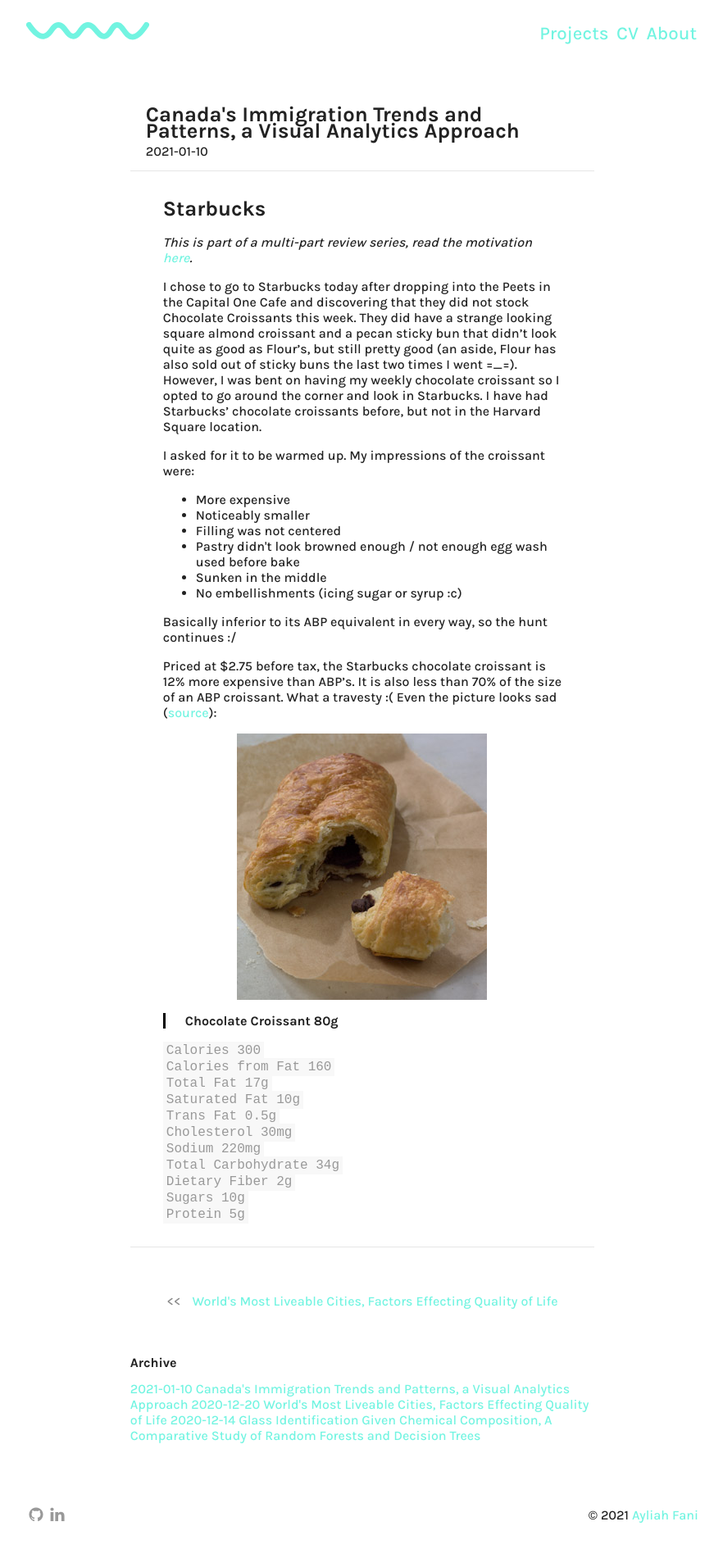
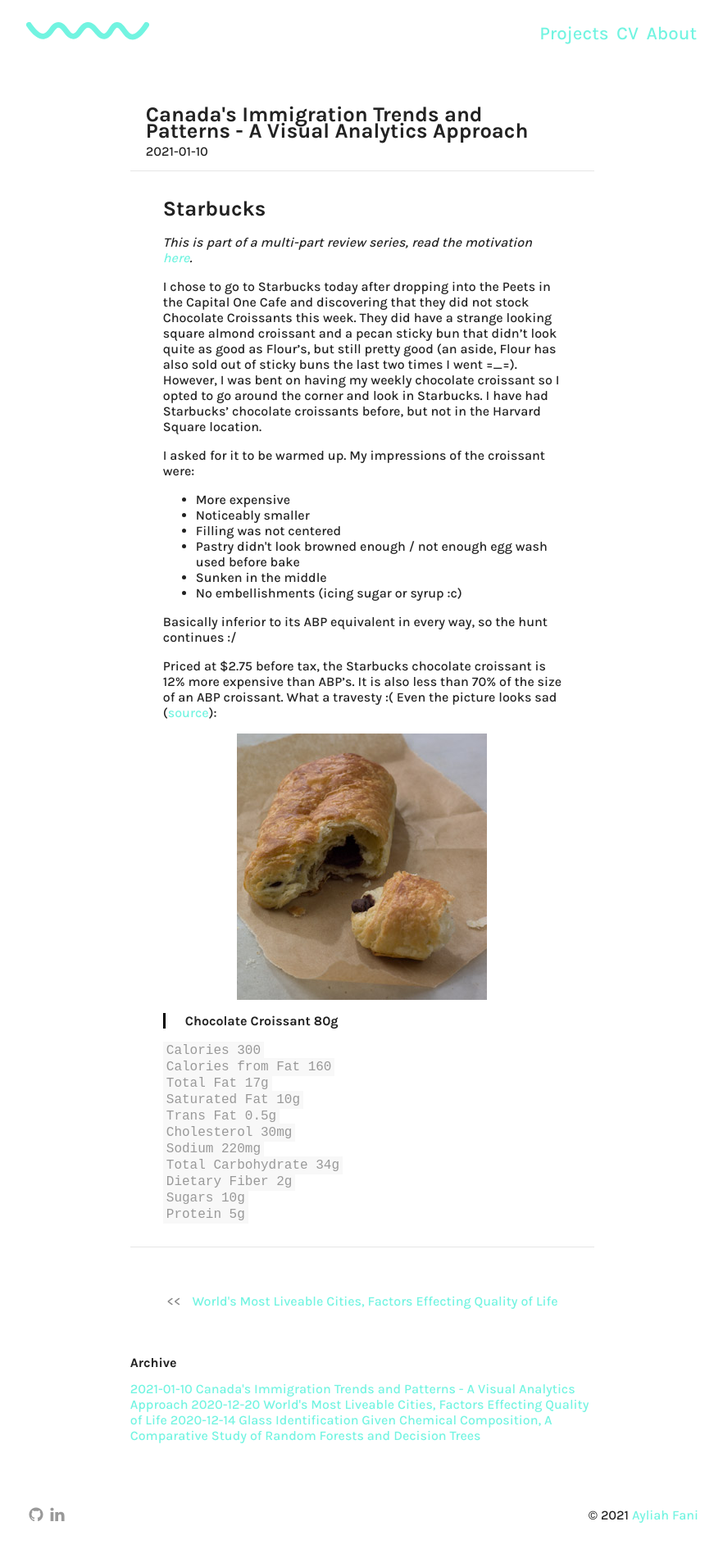
Before and after one commit to ayliahfani/ayliahfani.github.io, a Jekyll site: the page built from _posts/2021-01-10-VA.md, in a window 1280 px wide. Shown: the whole page at 82% size, without its empty margins (198-1080 px from the left). Built offline with Jekyll 4.4.1, drawn with Linux system fonts in a browser that asks for light colours.

Commit message:
Update 2021-01-10-VA.md

```diff
--- a/_posts/2021-01-10-VA.md
+++ b/_posts/2021-01-10-VA.md
@@ -1,6 +1,6 @@
 ---
 layout: post
-title: Canada's Immigration Trends and Patterns, a Visual Analytics Approach
+title: Canada's Immigration Trends and Patterns - A Visual Analytics Approach
 date: 2021-01-10
 tags: visual analytics
 category: projects
```
